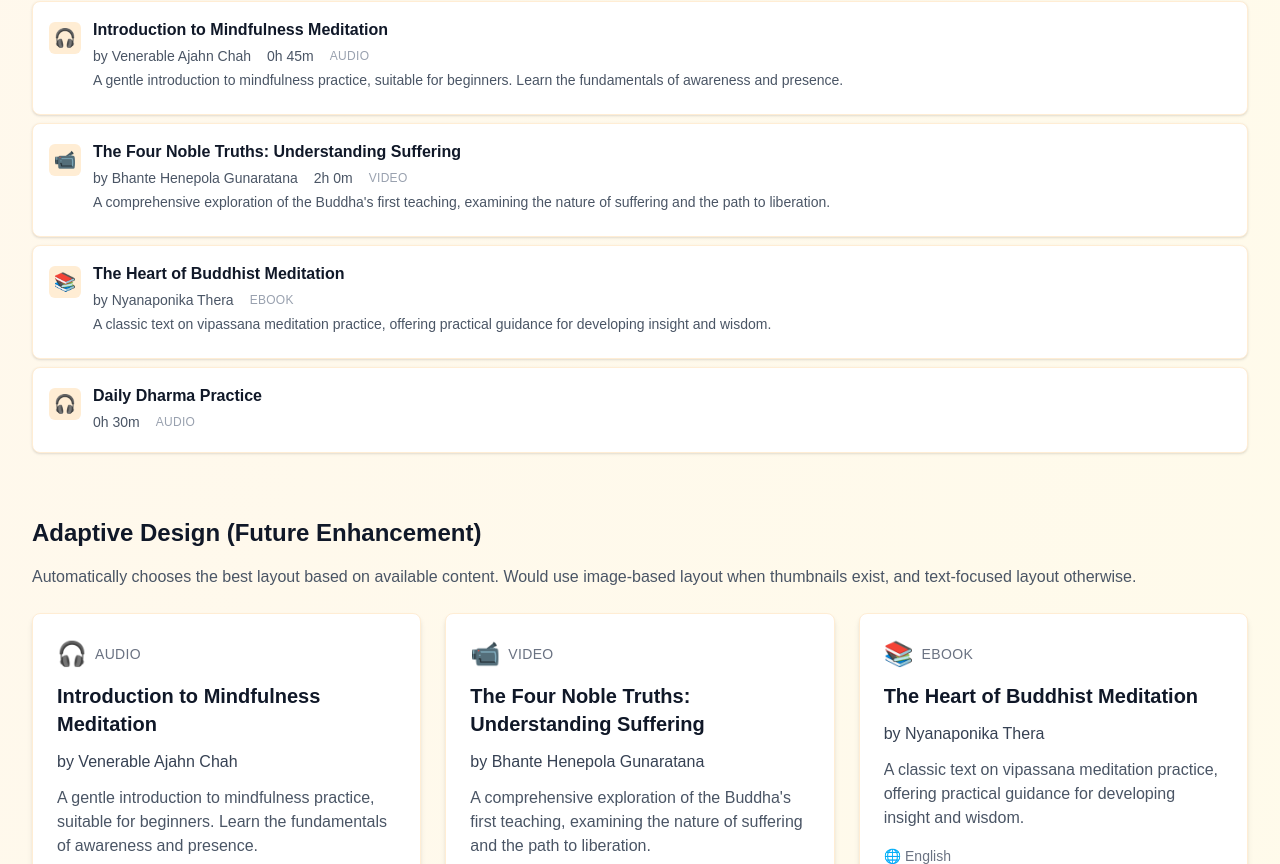
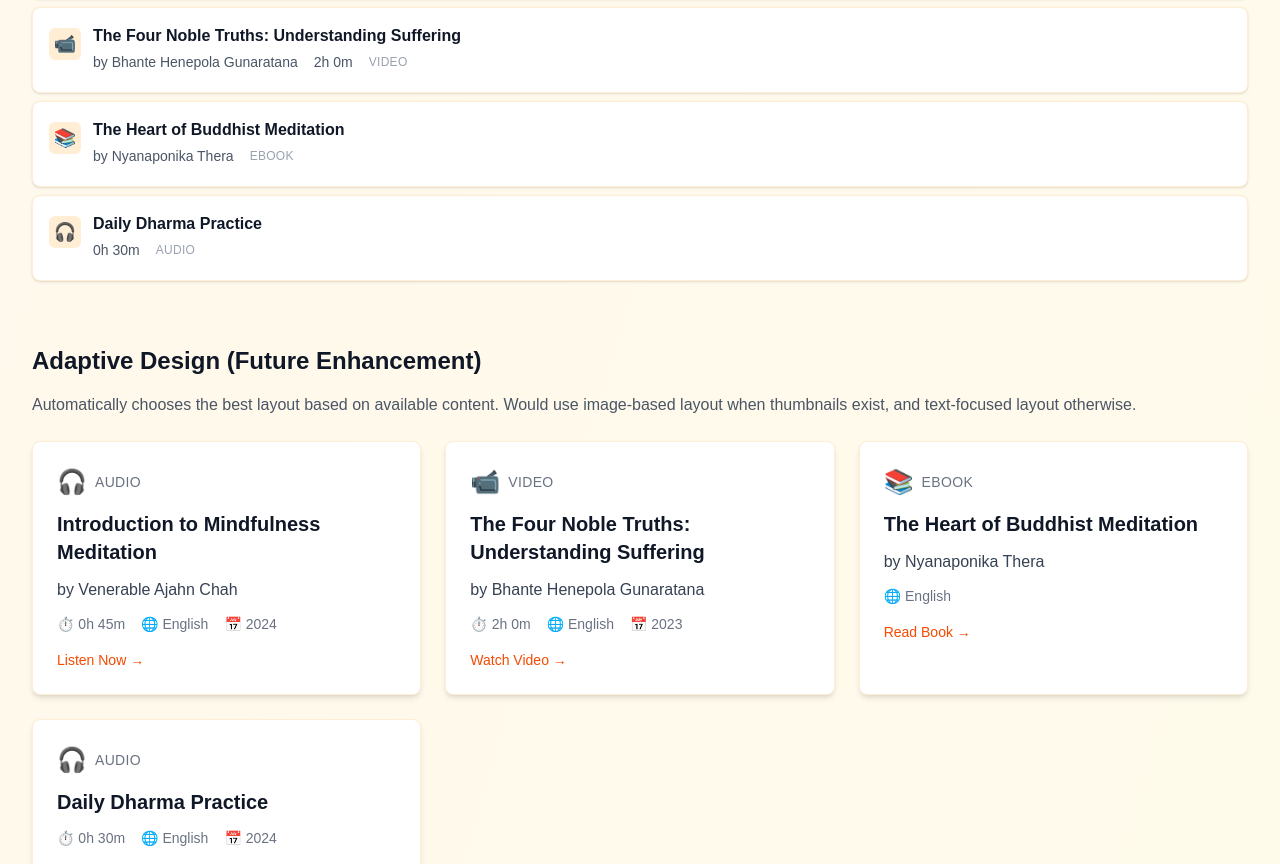
Before and after one commit to AungMyoKyaw/DhammaStream, a Next.js app in the folder dhamma-content-streaming-platform/: page /card-design-demo in a window 1280 px wide. Shown: the part 2896-3760 px from the top of the page. Built offline with nearby package versions, Linux system fonts and the light colour scheme.

Commit message:
Hide description in ContentCardAlternatives and CompactContentCard variants (temporarily removed description display)

```diff
--- a/dhamma-content-streaming-platform/src/components/CompactContentCard.tsx
+++ b/dhamma-content-streaming-platform/src/components/CompactContentCard.tsx
@@ -46,12 +46,7 @@ export function CompactContentCard({ content }: CompactContentCardProps) {
               </p>
             )}
 
-            {/* Description - show on larger screens */}
-            {content.description && (
-              <p className="text-sm text-gray-600 line-clamp-2 mb-2 hidden sm:block">
-                {content.description}
-              </p>
-            )}
+            {/* Description hidden for now */}
 
             {/* Additional metadata */}
             <div className="flex flex-wrap gap-3 text-xs text-gray-500 mb-2">
--- a/dhamma-content-streaming-platform/src/components/ContentCardAlternatives.tsx
+++ b/dhamma-content-streaming-platform/src/components/ContentCardAlternatives.tsx
@@ -45,11 +45,7 @@ export function ContentCardAlternatives({
           )}
 
           {/* Description */}
-          {content.description && (
-            <p className="text-gray-600 mb-4 line-clamp-3">
-              {content.description}
-            </p>
-          )}
+          {/* Description hidden for now */}
 
           {/* Metadata */}
           <div className="flex flex-wrap gap-4 text-sm text-gray-500 mb-4">
@@ -178,11 +174,7 @@ export function ContentCardAlternatives({
                 </span>
               </div>
 
-              {content.description && (
-                <p className="text-sm text-gray-600 line-clamp-2 mb-2">
-                  {content.description}
-                </p>
-              )}
+              {/* Description hidden for now */}
             </div>
 
             {/* Action indicator */}
```
